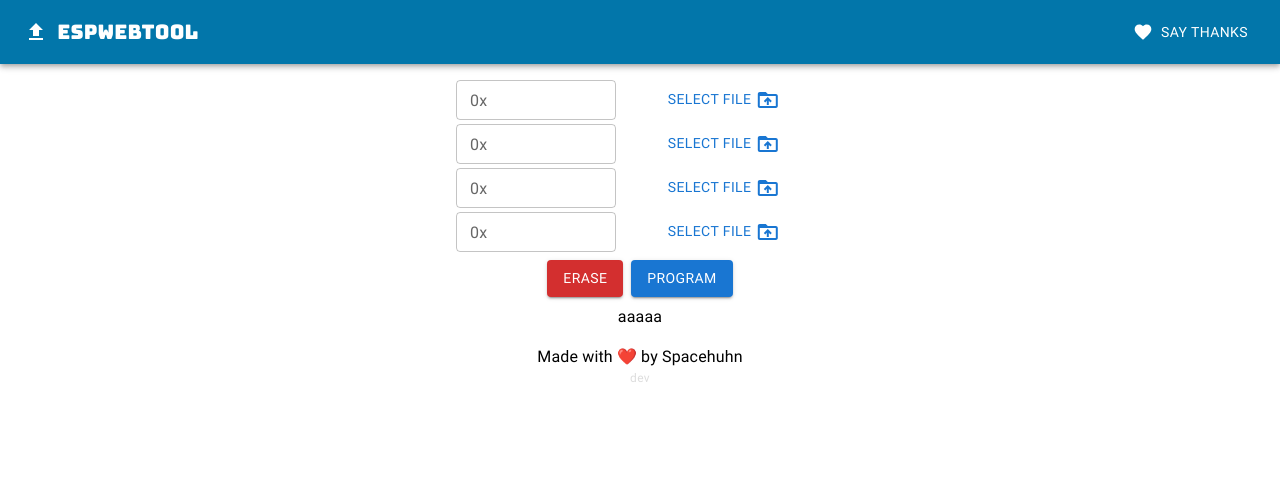
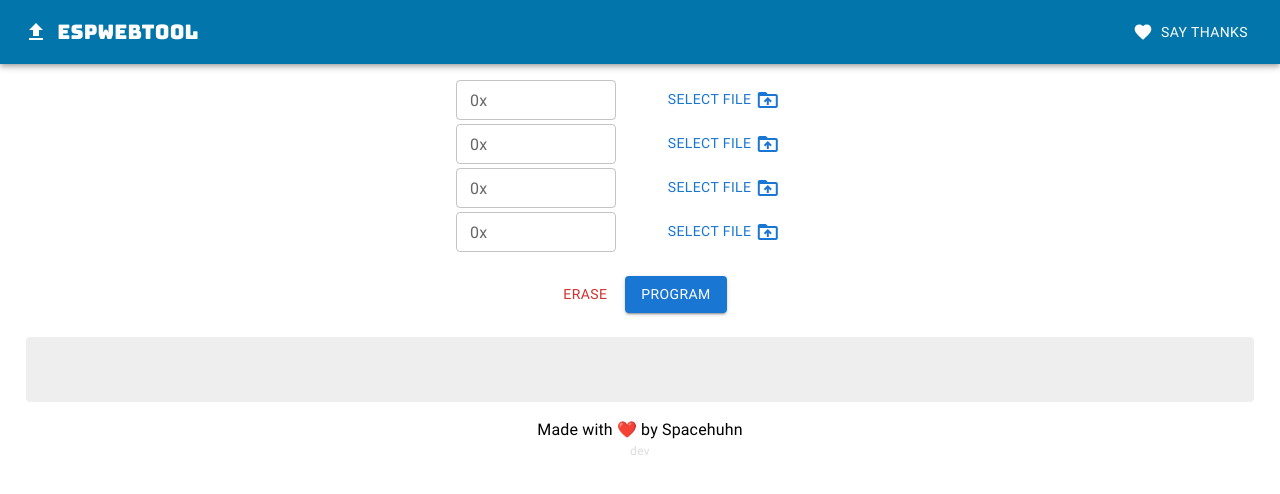
Before and after one commit to SpacehuhnTech/espwebtool, a React (Create React App) app: page / in a window 1280 px wide. Shown: the top 494 px of the page. Built offline with nearby package versions, Linux system fonts and the light colour scheme.

Commit message:
Added serial output window

```diff
--- a/src/App.js
+++ b/src/App.js
@@ -12,17 +12,19 @@ function App() {
     <Box>
       <Header />
 
-      <Grid container direction='column' alignItems='center' spacing={1} style={{ marginTop: '.5em', marginBottom:'1em' }}>
+      <Grid container direction='column' alignItems='center' spacing={1} style={{ marginTop: '.5em', marginBottom: '1em' }}>
         <Grid item xs={12}>
           <FileUploads />
         </Grid>
 
-        <Grid item xs={12}>
+        <Grid item xs={12} sx={{ marginTop: '1em', marginBottom: '1em' }}>
           <Buttons />
         </Grid>
 
         <Grid item xs={12}>
-          <Output />
+          <Output
+            received={''}
+          />
         </Grid>
       </Grid>
 
--- a/src/components/Buttons.js
+++ b/src/components/Buttons.js
@@ -7,7 +7,7 @@ const Buttons = () => {
     return (
         <Grid container spacing={1} direction='row' justifyContent='space-between' alignItems='flex-start'>
             <Grid item>
-                <Button variant='contained' color='error'>Erase</Button>
+                <Button color='error'>Erase</Button>
             </Grid>
 
             <Grid item>
--- a/src/components/Output.js
+++ b/src/components/Output.js
@@ -1,12 +1,100 @@
 import React from 'react'
 
-import Typography from '@mui/material/Typography'
+import Box from '@mui/material/Box'
 
-const Output = () => {
+const preCSS = {
+    position: 'relative',
+    padding: '0',
+    margin: '0',
+}
+
+const boxCSS = {
+    minHeight: '5em',
+    minWidth: '30em',
+    maxHeight: '200px',
+    width: 'calc(100vw - 4em)',
+    background: '#eee',
+    borderRadius: '4px',
+    padding: 0,
+    margin: 0,
+    display: 'flex',
+    overflowX: 'scroll',
+    overflowY: 'scroll',
+    flexDirection: 'column-reverse',
+    resize: 'vertical',
+    '&::-webkit-scrollbar': {
+        width: '8px',
+        height: '8px',
+    },
+    '&::-webkit-scrollbar-track': {
+        background: 'transparent',
+        borderRadius: '4px',
+    },
+    '&::-webkit-scrollbar-thumb': {
+        background: '#555',
+        borderRadius: '4px',
+    },
+    '&::-webkit-scrollbar-corner': {
+        background: 'transparent',
+        borderRadius: '4px',
+    },
+    '&::-webkit-resizer': {
+        display: 'none',
+    },
+}
+
+const codeCSS = {
+    margin: '.5rem',
+    padding: 0,
+    fontFamily: [
+        'Roboto Mono',
+        'monospace',
+    ].join(','),
+    fontWeight: 300,
+}
+
+const Output = (props) => {
+    // Currently receieved string & list of previous receieved lines
+    const received = React.useRef('')
+    const [lines, setLines] = React.useState([])
+
+    React.useEffect(
+        () => {
+            const str = `${received.current}${props.received}`
+            const lines = str.split('\n')
+
+            let newReceived = str
+            const newLines = []
+
+            if (lines.length > 1) {
+                newReceived = lines.pop()
+
+                lines.forEach(line => {
+                    newLines.push(`${line}`)
+                })
+            }
+            setLines((current) => current.concat(newLines))
+            received.current = newReceived
+        },
+        [props.received],
+    )
+
     return (
-        <Typography>
-            aaaaa
-        </Typography>
+        <pre style={preCSS}>
+
+            { /* Text */}
+            <Box sx={boxCSS}>
+                <code style={codeCSS}>
+                    {lines.map((line, i) => (
+                        <span key={i}>
+                            {line}
+                            <br />
+                        </span>
+                    ))}
+                </code>
+            </Box>
+
+        </pre>
     )
 }
 
```
